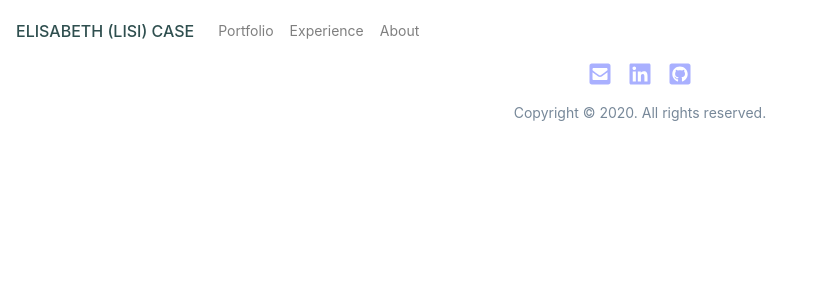
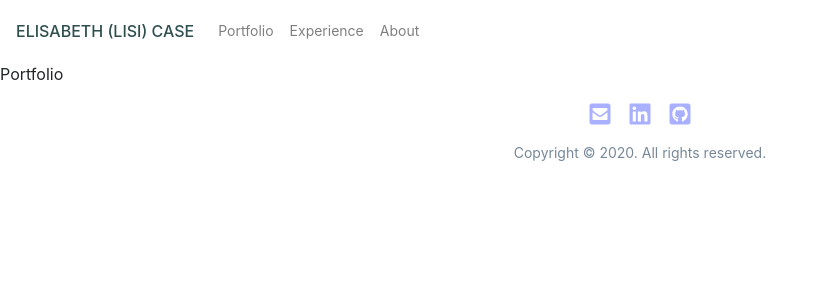
Before and after one commit to lisicase/portfolio, a React (Create React App) app: page /portfolio in a window 1280 px wide. Shown: the top 300 px of the page, without its empty margins (0-827 px from the left). Built offline with nearby package versions, Linux system fonts and the light colour scheme.

Commit message:
added changing content from navigation

```diff
--- a/src/App.js
+++ b/src/App.js
@@ -1,6 +1,10 @@
+// React
 import React, { Component } from 'react';
+import { Route, Switch, Redirect, NavLink } from 'react-router-dom';
+// Style
 import 'bootstrap/dist/css/bootstrap.min.css';
 import './style.css';
+// Components
 import Navbar from 'react-bootstrap/Navbar';
 import Nav from 'react-bootstrap/Nav';
 import { FaEnvelopeSquare, FaGithubSquare, FaLinkedin } from 'react-icons/fa';
@@ -10,9 +14,45 @@ function App() {
   return (
     <div className="App">
       <NavBar />
+      <Switch>
+        <Route exact path="/portfolio" component={Portfolio} />
+        <Route path="/experience" component={Experience} />
+        <Route path="/about" component={About} />
+        <Route path="/portfolio/:projectId" component={Project} />
+        <Redirect to="/portfolio" />
+    </Switch>
       <Footer />
     </div>
   );
+}
+
+class Portfolio extends Component {
+  render() {
+    return (
+      <p>Portfolio</p>
+    );
+  }
+}
+class Experience extends Component {
+  render() {
+    return (
+      <p>Experience</p>
+    );
+  }
+}
+class About extends Component {
+  render() {
+    return (
+      <p>About</p>
+    );
+  }
+}
+class Project extends Component {
+  render() {
+    return (
+      <p>Project</p>
+    );
+  }
 }
 
 class NavBar extends Component {
@@ -20,11 +60,11 @@ class NavBar extends Component {
     return (
       <header>
         <Navbar>
-          <Navbar.Brand href="#portfolio"><h1 className="nav-name">ELISABETH (LISI) CASE</h1></Navbar.Brand>
+          <Navbar.Brand href="portfolio"><h1 className="nav-name">ELISABETH (LISI) CASE</h1></Navbar.Brand>
           <Nav className="mr-auto">
-            <Nav.Link href="#portfolio">Portfolio</Nav.Link>
-            <Nav.Link href="#experience">Experience</Nav.Link>
-            <Nav.Link href="#about">About</Nav.Link>
+            <Nav.Link href="portfolio">Portfolio</Nav.Link>
+            <Nav.Link href="experience">Experience</Nav.Link>
+            <Nav.Link href="about">About</Nav.Link>
           </Nav>
         </Navbar>
       </header>
--- a/src/index.js
+++ b/src/index.js
@@ -1,12 +1,13 @@
 import React from 'react';
 import ReactDOM from 'react-dom';
+import {BrowserRouter} from 'react-router-dom';
 import './style.css';
 import App from './App';
 import * as serviceWorker from './serviceWorker';
 
 ReactDOM.render(
   <React.StrictMode>
-    <App />
+    <BrowserRouter><App /></BrowserRouter>
   </React.StrictMode>,
   document.getElementById('root')
 );
```
